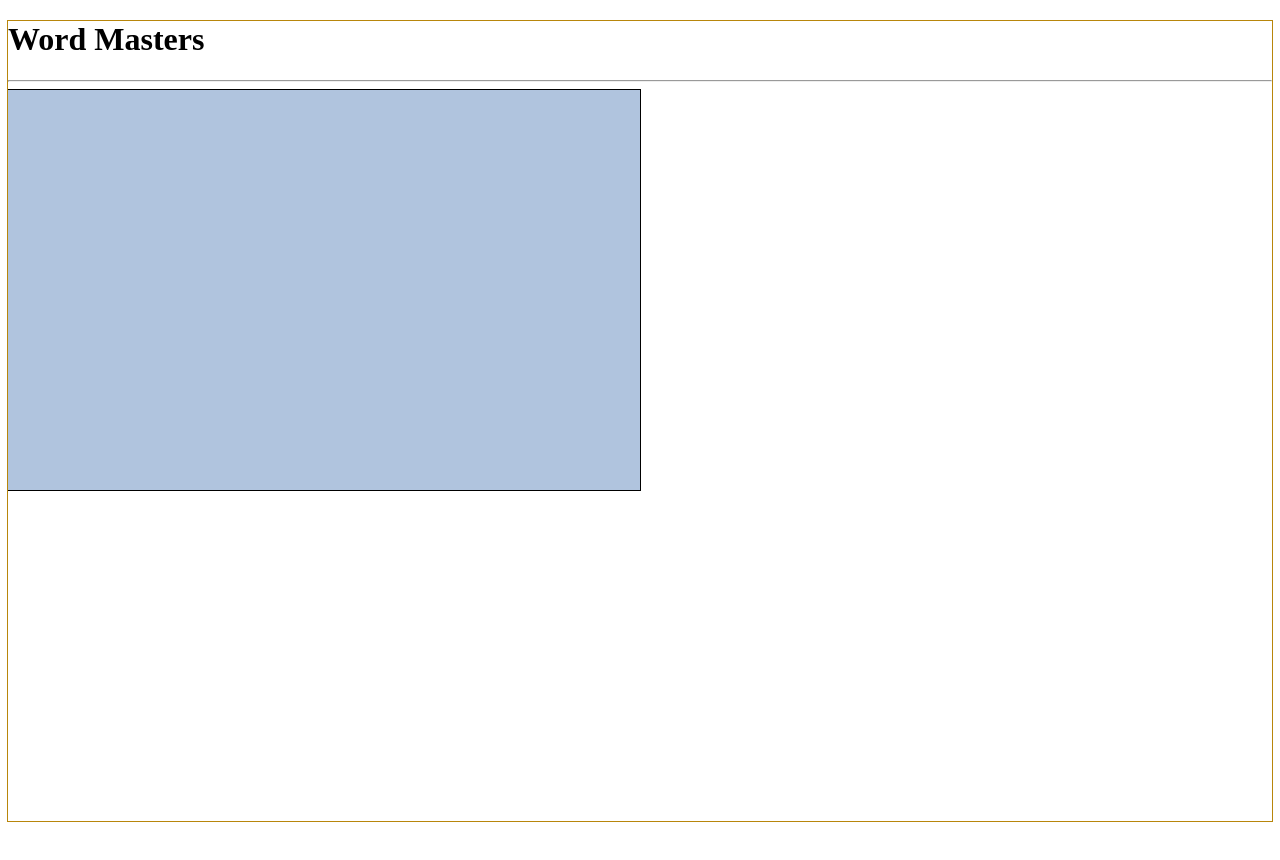
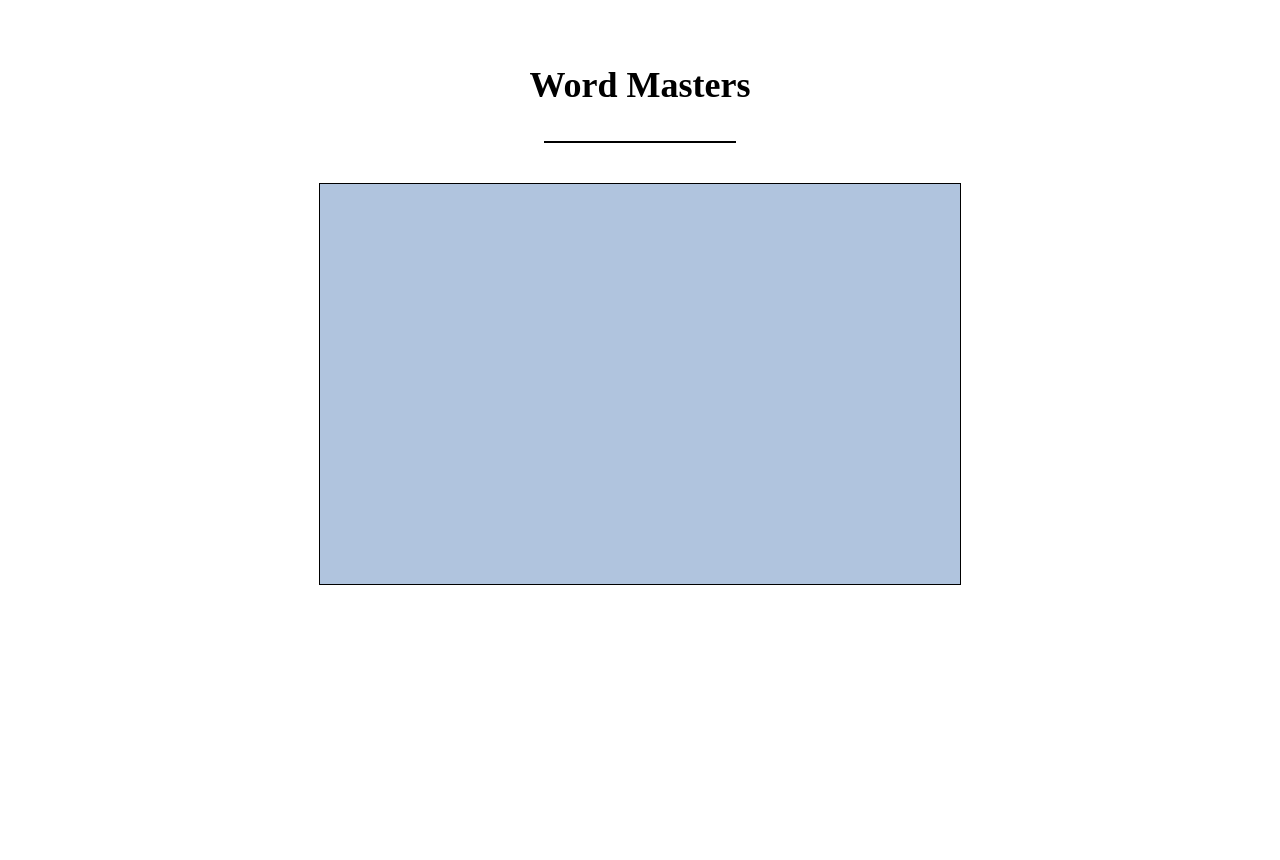
Before and after one commit to MergeNine/WordyMasters, a plain HTML site: page index.html in a window 1280 px wide. Before the commit the page ends 829 px from the top, so only its background shows below. Drawn offline with Linux system fonts and the light colour scheme.

Commit message:
basic setup complete

```diff
--- a/index.html
+++ b/index.html
@@ -6,8 +6,13 @@
     <link rel="stylesheet" href="styles.css">
 </head>
 <body>
-<h1>Word Masters</h1>
-<hr>
+<header>
+    <h1>Word Masters</h1>
+    <div class="lineandspinner">
+        <img src="loading.png">
+    </div>
+</header>
+</div>
 <div class = "parentdiv">
 <div></div>
 
--- a/styles.css
+++ b/styles.css
@@ -1,12 +1,49 @@
 
-
+* {
+    box-sizing: border-box;
+    margin: 0px;
+    padding: 0px;
+}
 body {
-    outline: 1px solid darkgoldenrod;
     height:100vh;
-
+    margin: 0;
+    position: relative;
+}
+header{
+    text-align: center;
+    margin-top: 5%;
+    font-size: 18px;
 }
 
+.lineandspinner{
+    margin: 35px;
+    display: inline-block;
+    width: 15%;
+    height: auto;
+    border-top: 2px solid black;
+}
+
+img{
+    margin-top: 10px;
+    width: 20%;
+    animation: rotate 2s linear infinite;
+    display: none;
+}
+
+@keyframes rotate {
+    from {
+        transform: rotate(0deg)
+    }
+    to {
+
+        transform: rotate(360deg)
+    }
+}
 .parentdiv {
+    position: absolute;
+    top: 40%;
+    left: 50%;
+    transform: translate(-50%,-50%);
     outline: 1px solid black;
     display: flex;
     justify-content: center;
```
Also changed, not shown: loading.png (added).
